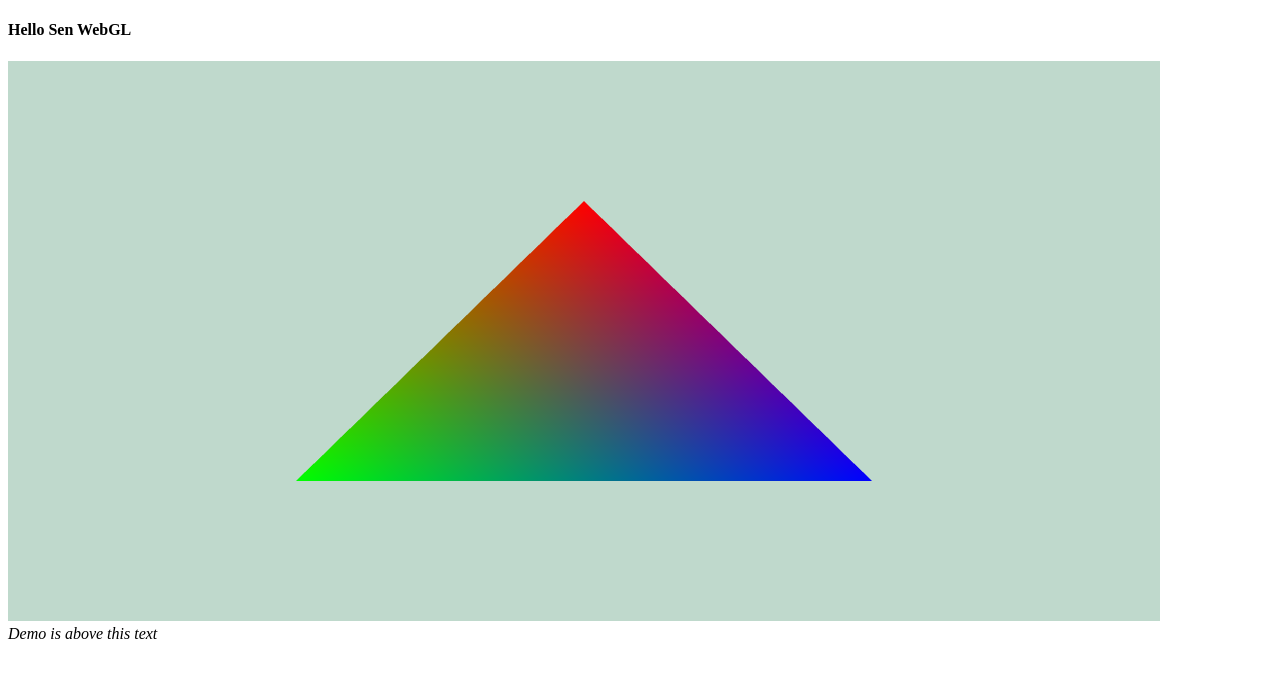
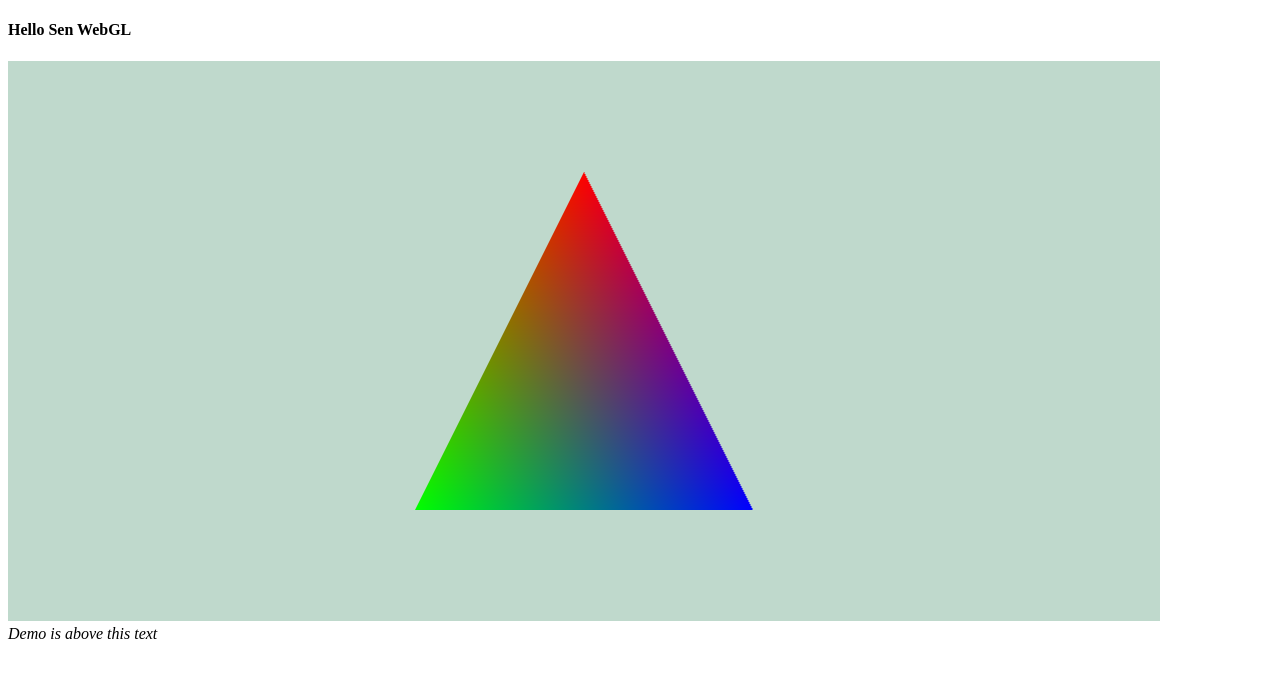
Before and after one commit to SenonLi/HTML_CSS, a plain HTML site: page SenWebGL.html in a window 1280 px wide. Drawn offline with Linux system fonts and the light colour scheme.

Commit message:
add model, view, projection to the triangleRGB

```diff
--- a/JavaScriptPieces/triangleRGB.js
+++ b/JavaScriptPieces/triangleRGB.js
@@ -2,14 +2,18 @@ var vertexShaderTest =
 [
     'precision mediump float;',
     '',
-    'attribute vec2 vertPosition;',
+    'attribute vec3 vertPosition;',
     'attribute vec3 vertColor;',
+    '',
+    'uniform mat4 model;',
+    'uniform mat4 view;',
+    'uniform mat4 projection;',
     '',
     'varying vec3 toFragColor;',
     '',
     'void main()',
     '{',
-    '   gl_Position = vec4(vertPosition, 0.0, 1.0);',
+    '   gl_Position = projection * model * view * vec4(vertPosition, 1.0);',
     '   toFragColor = vertColor;',
     '}'
 ].join('\n');
@@ -92,10 +96,10 @@ var onLoadShow = function ()    {
     // Create buffer
     //
     var triangleVertices =
-    [  //X,   Y     R,  G,  B
-        0.0, 0.5,   1.0, 0.0, 0.0,
-        -0.5, -0.5, 0.0, 1.0, 0.0,
-        0.5, -0.5,  0.0, 0.0, 1.0
+    [  //X,   Y             R,  G,  B
+        0.0, 0.5, -0.0,      1.0, 0.0, 0.0,
+        -0.5, -0.5, -0.0,    0.0, 1.0, 0.0,
+        0.5, -0.5, -0.0,     0.0, 0.0, 1.0
     ];
 
     var triangleVBO = gl.createBuffer();
@@ -107,21 +111,35 @@ var onLoadShow = function ()    {
 
     gl.vertexAttribPointer(
         verPositionLocation, // Attribute location
-        2,  // Number of elements per attribute
+        3,  // Number of elements per attribute
         gl.FLOAT, // Type of elements
         gl.FALSE, //
-        5 * Float32Array.BYTES_PER_ELEMENT,// Size of an indivisual vertex
+        6 * Float32Array.BYTES_PER_ELEMENT,// Size of an indivisual vertex
         0// Offset from the beginning of a single vertex to this attribute
     )
     gl.enableVertexAttribArray(verPositionLocation);
 
     gl.vertexAttribPointer(verColorLocation, 3, gl.FLOAT,
         gl.FALSE,
-        5 * Float32Array.BYTES_PER_ELEMENT,
-        2 * Float32Array.BYTES_PER_ELEMENT
+        6 * Float32Array.BYTES_PER_ELEMENT,
+        3 * Float32Array.BYTES_PER_ELEMENT
     )
     gl.enableVertexAttribArray(verColorLocation);
 
+
+    gl.useProgram(program);
+
+    var model = new Float32Array(16);
+    var view = new Float32Array(16);
+    var projection = new Float32Array(16);
+
+    mat4.identity(model);
+    mat4.lookAt(view, [0.0, 0.0, 2.0], [0.0, 0.0, 0.0], [0.0, 1.0, 0.0]);
+    mat4.perspective(projection, glMatrix.toRadian(45.0), canvas.width / canvas.height, 0.1, 100);
+
+    gl.uniformMatrix4fv(gl.getUniformLocation(program, 'model'), gl.FALSE, model);
+    gl.uniformMatrix4fv(gl.getUniformLocation(program, 'view'), gl.FALSE, view);
+    gl.uniformMatrix4fv(gl.getUniformLocation(program, 'projection'), gl.FALSE, projection);
     //
     // Main render loop
     //
@@ -135,7 +153,6 @@ var onLoadShow = function ()    {
 //    }
 //    requestAnimationFrame(loop);*/
 
-    gl.useProgram(program);
     gl.drawArrays(gl.TRIANGLES, 0, 3);
 
 }
--- a/SenWebGL.html
+++ b/SenWebGL.html
@@ -11,6 +11,7 @@
         </canvas>
         <br />
         <i>Demo is above this text<i/>
+        <script src="JavaScriptPieces/gl-matrix.js"></script>
         <script src="./JavaScriptPieces/triangleRGB.js"></script>
 	</body>
 </html>
```
